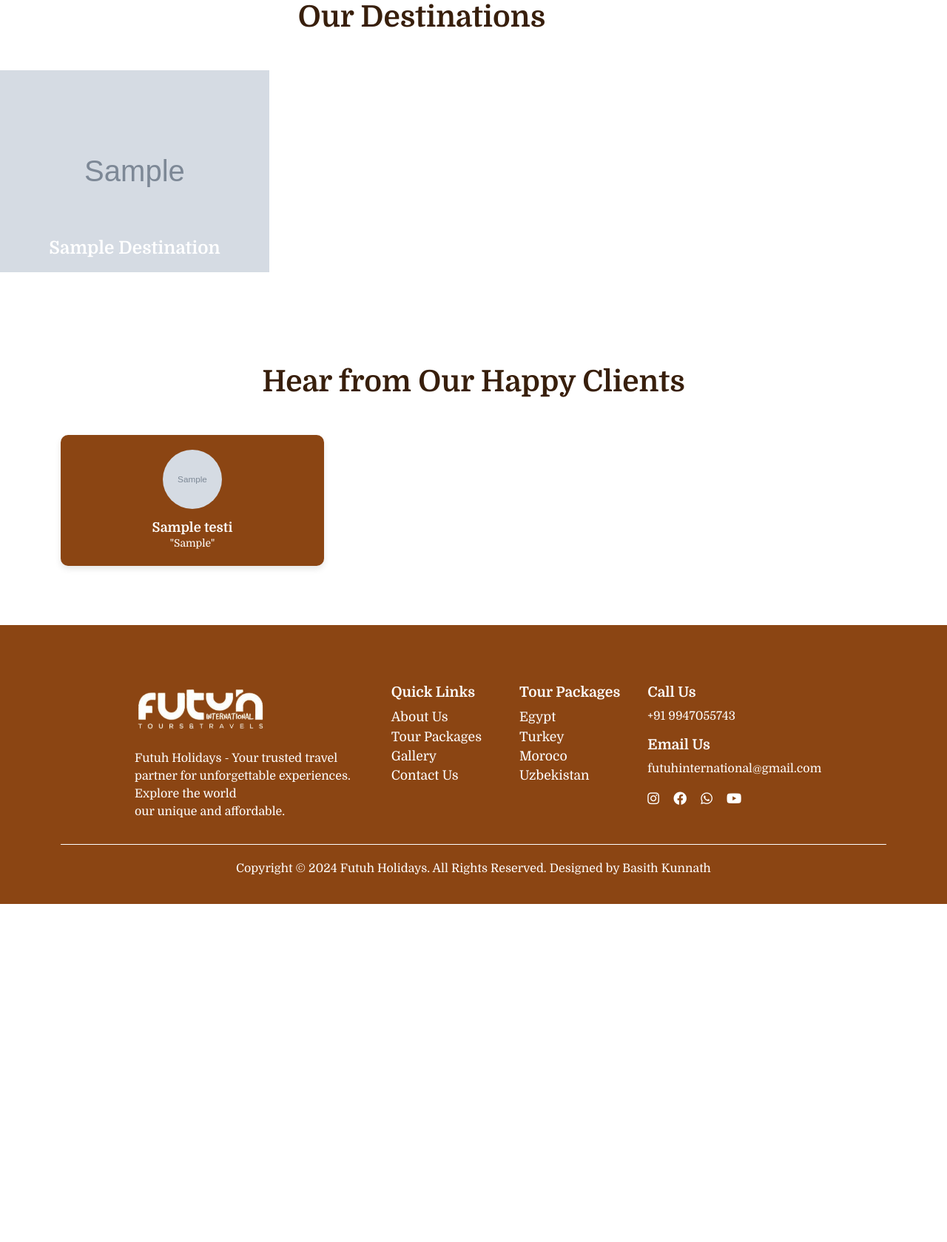
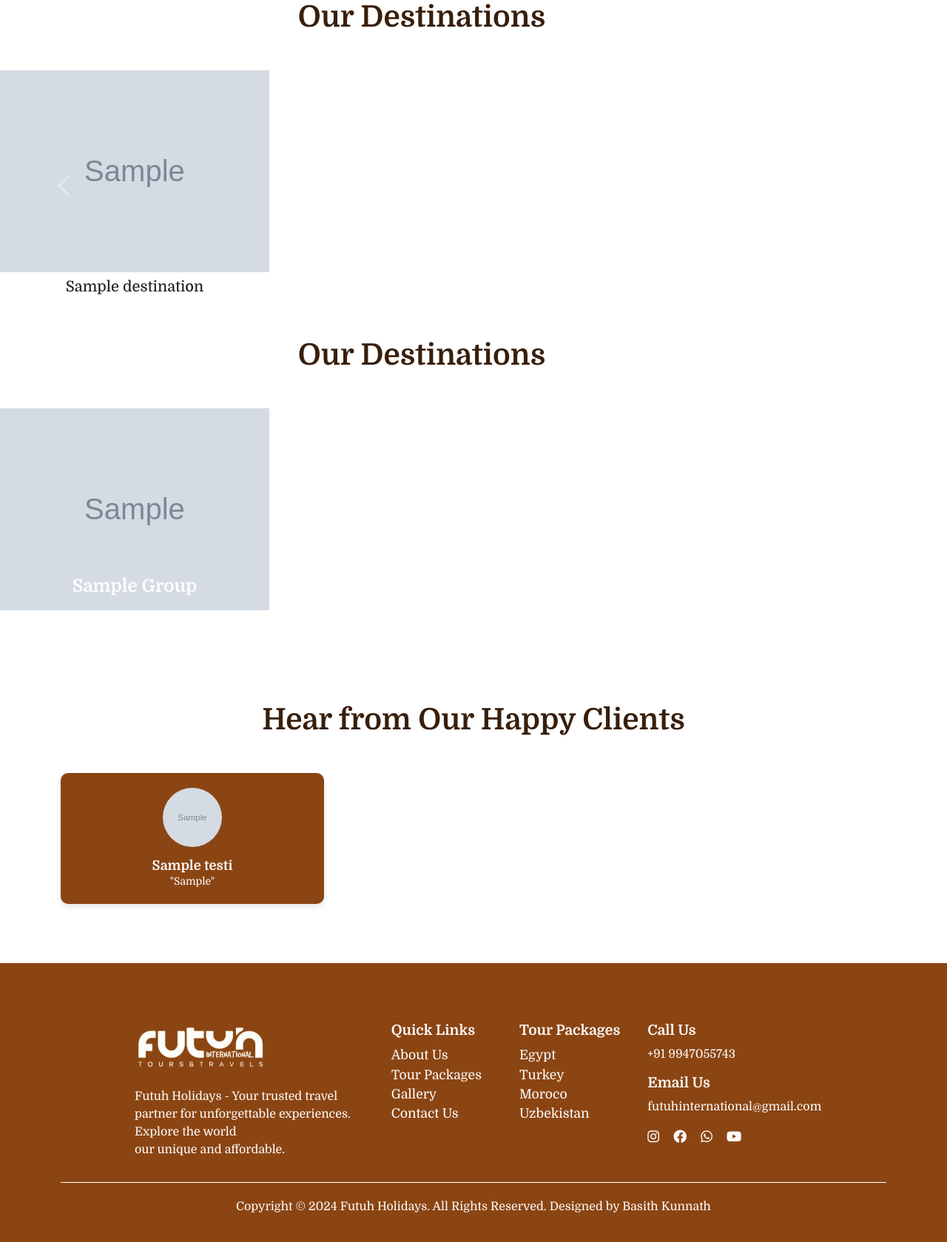
Before and after one commit to basithkunnath/Futuh-Web, a Django app: template templates/index.html in a window 1280 px wide. Shown: the part 3033-4712 px from the top of the page at 74% size. Before the commit the page ends 4255 px from the top, so only its background shows below. Run offline with Django 5.2, Linux system fonts and the light colour scheme; the template is opened without the code that fills it: most values are stand-ins (such as "Sample title", 1, 10 or a date in 2020); grey boxes marked "Sample" are stand-in pictures.

Commit message:
Desinations edited as cursole

```diff
--- a/templates/index.html
+++ b/templates/index.html
@@ -218,6 +218,37 @@
 
 
 
+<section class="container destinations-section text-center my-5">
+  <h1 class="mb-5 fw-bold section-title">Our Destinations</h1>
+  <div id="destinationsCarousel" class="carousel slide" data-bs-ride="carousel">
+    <div class="carousel-inner">
+      {% for group in view_destinations|slice:":3" %}
+      <div class="carousel-item {% if forloop.first %}active{% endif %}">
+        <div class="row">
+          {% for destination in group %}
+          <div class="col-md-4">
+            <img src="{{ destination.destination_image.url }}" class="d-block w-100 img-fluid" alt="{{ destination.destination_name }}">
+            <h5 class="mt-2">{{ destination.destination_name }}</h5>
+          </div>
+          {% endfor %}
+        </div>
+      </div>
+      {% endfor %}
+    </div>
+    <!-- Carousel Controls -->
+    <button class="carousel-control-prev" type="button" data-bs-target="#destinationsCarousel" data-bs-slide="prev">
+      <span class="carousel-control-prev-icon" aria-hidden="true"></span>
+      <span class="visually-hidden">Previous</span>
+    </button>
+    <button class="carousel-control-next" type="button" data-bs-target="#destinationsCarousel" data-bs-slide="next">
+      <span class="carousel-control-next-icon" aria-hidden="true"></span>
+      <span class="visually-hidden">Next</span>
+    </button>
+  </div>
+</section>
+
+
+
 
 <section class="container destinations-section text-center my-5">
   <h1 class="mb-5 fw-bold section-title" data-aos="fade-up">Our Destinations</h1>
```
